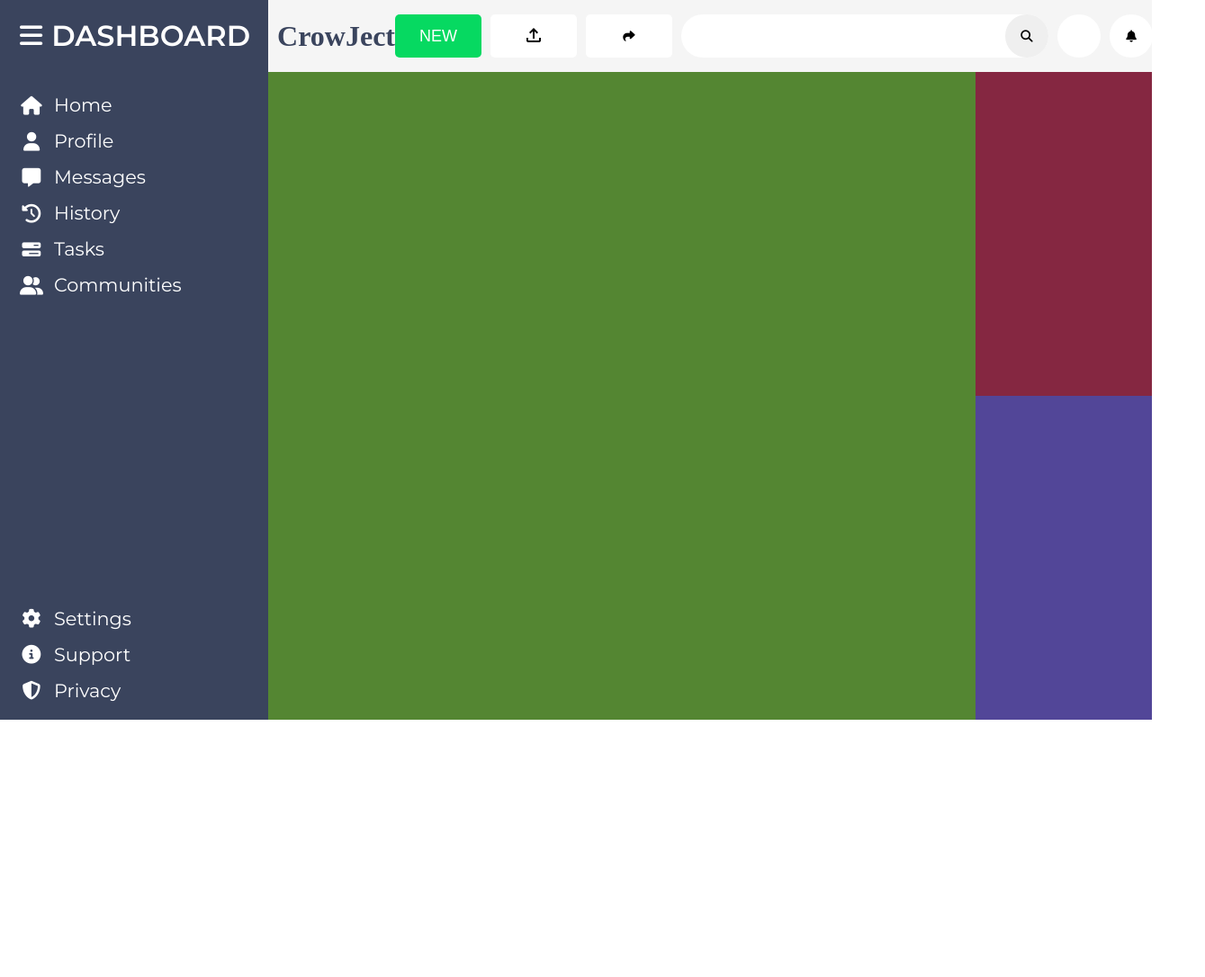
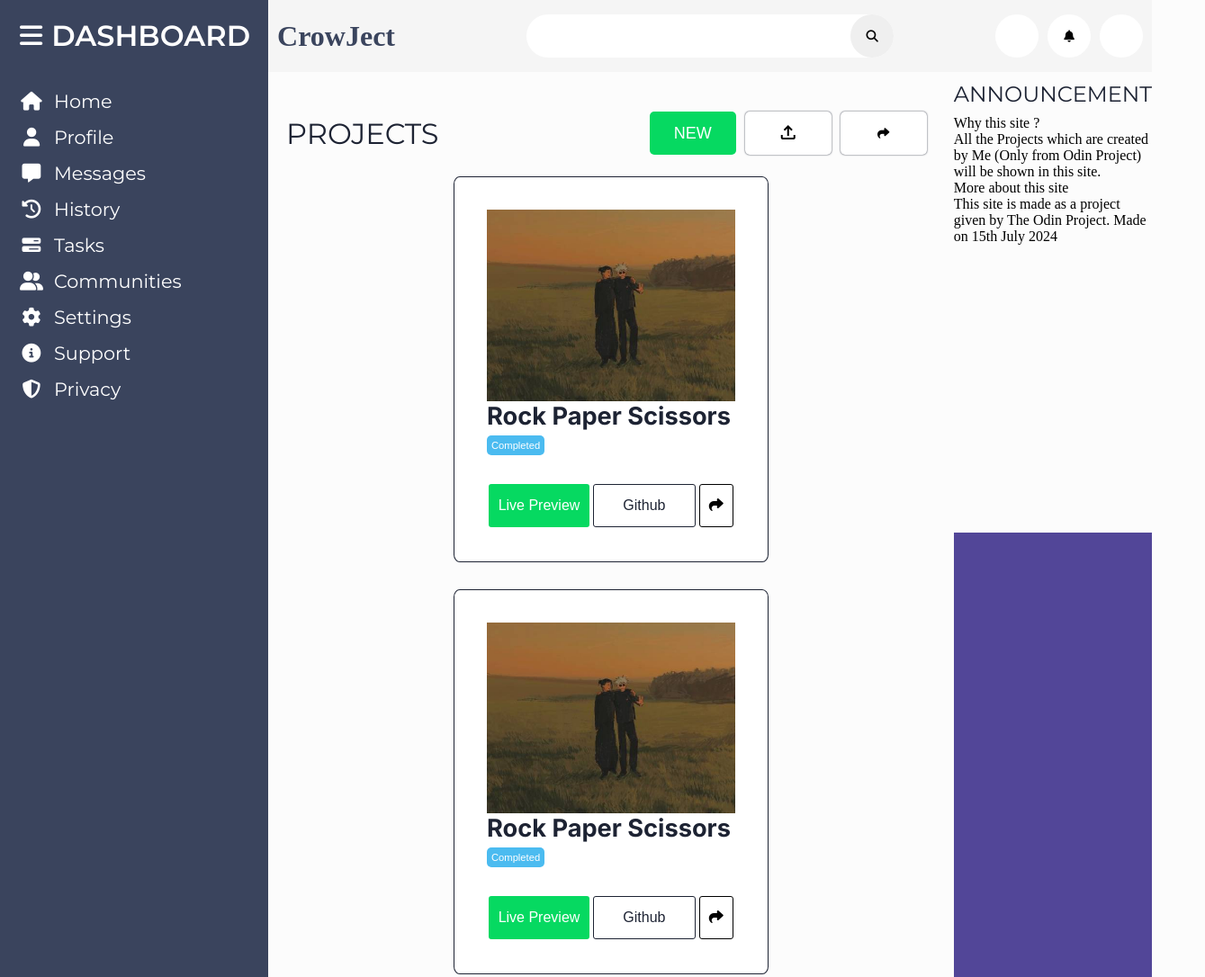
Before and after one commit to ruchik-panwal/admin-dashboard, a plain HTML site: page index.html in a window 1280 px wide. Shown: the top 1086 px of the page at 90% size, 1339 px wide, since content can reach past the window. Before the commit the page ends 800 px from the top, so only its background shows below. Drawn offline with nearby package versions, Linux system fonts and the light colour scheme; a web font is replaced by a local one.

Commit message:
completed project tab css; changed feature buttons from headder to project tab; started working on announcement tab;

```diff
--- a/index.html
+++ b/index.html
@@ -24,6 +24,11 @@
     <link rel="preconnect" href="https://fonts.googleapis.com">
     <link rel="preconnect" href="https://fonts.gstatic.com" crossorigin>
     <link href="https://fonts.googleapis.com/css2?family=Playwrite+PE:wght@100..400&display=swap" rel="stylesheet">
+
+    <!-- projectName Font -->
+    <link rel="preconnect" href="https://fonts.googleapis.com">
+    <link rel="preconnect" href="https://fonts.gstatic.com" crossorigin>
+    <link href="https://fonts.googleapis.com/css2?family=Inter:wght@100..900&display=swap" rel="stylesheet">
 
     <!-- I C O N S -->
     <script src="https://kit.fontawesome.com/befdb26257.js" crossorigin="anonymous"></script>
@@ -66,8 +71,12 @@
             <div><i class="fa-solid fa-gear"></i>
                 <p class="dash"> Settings </p>
             </div>
-            <div><i class="fa-solid fa-circle-info"></i> <p class="dash">Support</p></div>
-            <div><i class="fa-solid fa-shield-halved"></i> <p class="dash">Privacy</p></div>
+            <div><i class="fa-solid fa-circle-info"></i>
+                <p class="dash">Support</p>
+            </div>
+            <div><i class="fa-solid fa-shield-halved"></i>
+                <p class="dash">Privacy</p>
+            </div>
 
         </div>
     </div>
@@ -75,13 +84,7 @@
     <div class="header">
 
         <div class="logo">CrowJect</div>
-        <div class="leftHeader">
-            <button class="newButton">NEW</button>
-            <button class="uploadButton"><span class="material-symbols-outlined">
-                    upload
-                </span></button>
-            <button class="shareButton"><i class="fa-solid fa-share"></i></button>
-        </div>
+
 
         <form action="">
             <input type="text" id="search">
@@ -96,8 +99,61 @@
 
     </div>
 
-    <div class="projectTab"></div>
-    <div class="announcementTab"></div>
+    <div class="projectTab">
+        <div class="projectTitle" id="siteTitle">
+            <p>PROJECTS</p>
+            <div class="featureButton">
+                <button class="newButton">NEW</button>
+                <button class="uploadButton"><span class="material-symbols-outlined">
+                        upload
+                    </span></button>
+                <button class="shareButton"><i class="fa-solid fa-share"></i></button>
+            </div>
+        </div>
+        <div class="cardHolder">
+            <div class="card">
+                <img src="images/testPic.jpg" alt="testImg">
+                <div class="projectName">Rock Paper Scissors</div>
+                <button class="projectStatus">Completed</button>
+                <div class="accessButtons">
+                    <button class="livePreview">Live Preview</button>
+                    <button class="github">Github</button>
+                    <button class="share"><i class="fa-solid fa-share"></i></button>
+                </div>
+            </div>
+            <div class="card">
+                <img src="images/testPic.jpg" alt="testImg">
+                <div class="projectName">Rock Paper Scissors</div>
+                <button class="projectStatus">Completed</button>
+                <div class="accessButtons">
+                    <button class="livePreview">Live Preview</button>
+                    <button class="github">Github</button>
+                    <button class="share"><i class="fa-solid fa-share"></i></button>
+                </div>
+            </div>
+        </div>
+    </div>
+
+    <div class="announcementTab">
+
+        <div class="announcementTitle" id="siteTitle">ANNOUNCEMENT</div>
+        <div class="annCard">
+            <div class="list">
+                <div class="listTitle"></div>
+                <div class="listDescription"></div>
+            </div>
+            <div class="list">
+                <div class="listTitle">Why this site ?
+                </div>
+                <div class="listDescription">All the Projects which are created by Me (Only from Odin Project) will be shown in this site.</div>
+            </div>
+            <div class="list">
+                <div class="listTitle">More about this site</div>
+                <div class="listDescription">This site is made as a project given by The Odin Project. Made on 15th July 2024</div>
+            </div>
+        </div>
+
+    </div>
     <div class="trendingTab"></div>
 
 </body>
--- a/style.css
+++ b/style.css
@@ -1,16 +1,18 @@
 :root {
-    --background-color: white;
+    --background-color: hsl(0, 0%, 99%);
     --header-color: #F5F5F5;
     --primary-color: #3A445D;
     --accent-color: #748CAB;
     --dashboard-toggle: 1fr;
+    --text-color: #1d2333;
+    --card-color: white;
 
 }
 
 body {
     background-color: var(--background-color);
     font-size: 16px;
-    height: 100vh;
+    height: 100%;
 
     margin: 0;
     padding: 0;
@@ -39,19 +41,19 @@ button {
     font-family: "Montserrat";
     background-color: var(--primary-color);
     color: white;
-
+    height:100%;
 
     padding: 20px;
 
     display: grid;
     grid-row: 1 / 5;
-    grid-template-rows: 1fr 5fr 3fr;
+    grid-template-rows: 10vh 30vh 25vh ;
+    user-select: none;
 
-    user-select: none;
 }
 
 
-.dashboard div :hover{
+.dashboard div :hover {
     text-shadow: 0 0 1.5px white;
     cursor: pointer;
 }
@@ -82,9 +84,6 @@ i.fa-bars {
     gap: 15px;
 }
 
-.helpTab {
-    align-content: end;
-}
 
 .navTab div,
 .helpTab div {
@@ -108,34 +107,32 @@ i.fa-bars {
     padding: 10px;
     display: grid;
     align-items: center;
-    grid-template-columns: 1fr 2fr 3fr 1fr;
+    grid-template-columns: 1fr 2fr 1fr ;
+
 }
 
-.logo{
+.logo {
     font-family: "Playwrite PE";
     font-size: 2rem;
     font-weight: 600;
     color: var(--primary-color);
 
 }
-.leftHeader{
-    display: flex;
-    justify-content: center;
-}
 
-.rightHeader{
+
+.rightHeader {
     display: flex;
     justify-content: flex-end;
 }
 
-.leftHeader button{
+.featureButton button {
     margin-right: 10px;
     border-radius: 5px;
     width: 6rem;
     height: 3rem;
 }
 
-.rightHeader button{
+.rightHeader button {
     margin-left: 10px;
 }
 
@@ -144,13 +141,13 @@ i.fa-bars {
     color: white;
     font-size: large;
     border: none;
-
 }
 
 .uploadButton,
 .shareButton {
     border: none;
     background-color: white;
+    box-shadow: 0 0 2px var(--text-color);
 }
 
 form {
@@ -188,19 +185,150 @@ button[type="submit"] {
     background-color: white;
 }
 
+
+/* P R O J E C T */
+
 .projectTab {
-    background-color: #548632;
+    background-color: var(--background-color);
     grid-area: 2 / 2 / 5 / 2;
+
+    padding: 20px;
+    grid-template-columns: 1fr;
+    display: grid;
+    grid-template-rows: 6rem 1fr;
+    justify-content: center;
 }
 
+.projectTitle,
+.announcementTitle {
+    font-family: "Montserrat";
+    font-size: 2rem;
+    align-self: center;
+    color: var(--text-color);
+
+    display: flex;
+    justify-content: space-between;
+}
+
+.projectTitle p{
+    align-self: center;
+}
+
+.featureButton {
+    display: flex;
+    justify-content: center;
+}
+
+.cardHolder{
+    display: grid;
+    grid-template-columns: repeat(auto-fit, minmax(350px, 1fr));
+    /* grid-template-rows: repeat(auto-fit, 300px); */
+    gap: 30px;
+
+    justify-items: center;
+    align-items: center;
+}
+
+.card{
+    border-style: solid;
+    border-color: var(--text-color);
+    background-color: var(--card-color);
+    border-width: 1px;
+
+    font-family: "Inter";
+    font-weight: 700;
+    font-size: 2rem;
+
+    box-sizing: border-box;
+    border-radius: 2%;
+    width: 350px;
+    padding: 5%;
+
+
+    /* box-shadow: 0 0 2px black; */
+
+    display: flex;
+    flex-direction: column;
+}
+
+.projectName{
+    margin-bottom: 5px;
+    font-size: 1.7rem;
+    color: var(--text-color);
+}
+
+
+.card img{
+    width: 100%;
+    height: 60%;
+    object-fit: cover;
+}
+
+.projectStatus{
+    background-color: rgb(75, 187, 240);
+    width: fit-content;
+    font-size: 0.7rem;
+    border-style: none;
+    padding: 5px;
+    color: white;
+    border-radius: 5px;
+}
+
+.accessButtons{
+    width: 100%;
+    display: flex;
+    justify-content: center;
+    align-items: center;
+    margin-top: 30px;
+}
+
+.accessButtons button{
+    height: 3rem;
+    padding: 10px;
+    margin: 2px;
+    font-size: 1rem;
+    border-radius: 3px;
+}
+
+.livePreview{
+    border-style: none;
+    background-color: #06d961;
+    color: white;
+    flex: 2;
+}
+
+.github{
+    flex: 2;
+    color: var(--text-color);
+    border-color: var(--text-color);
+    border-width: 1px;
+    background-color: white;
+}
+.share{
+    border-width: 1px;
+    background-color: white;
+}
+
+
+/* A N N O U N C E M E N T */
+
 .announcementTab {
-    background-color: #852741;
+    background-color: var(--background-color);
+
+    display: grid;
+    grid-template-rows: 3rem 1fr;
+}
+
+.announcementTitle{
+    font-size: 1.5rem;
+    justify-content: center;
 }
 
 .trendingTab {
     background-color: #524698;
 }
 
+
 div~p {
     color: #852741;
 }
```
